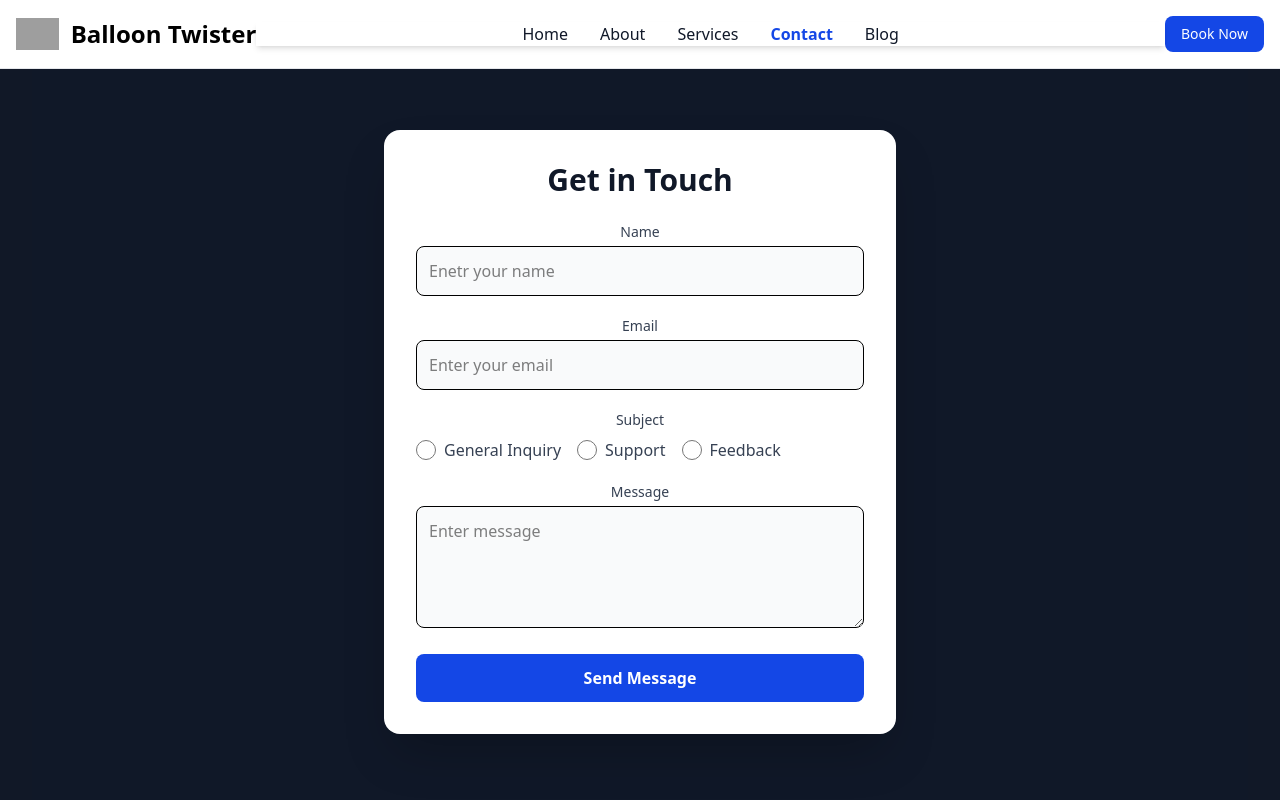
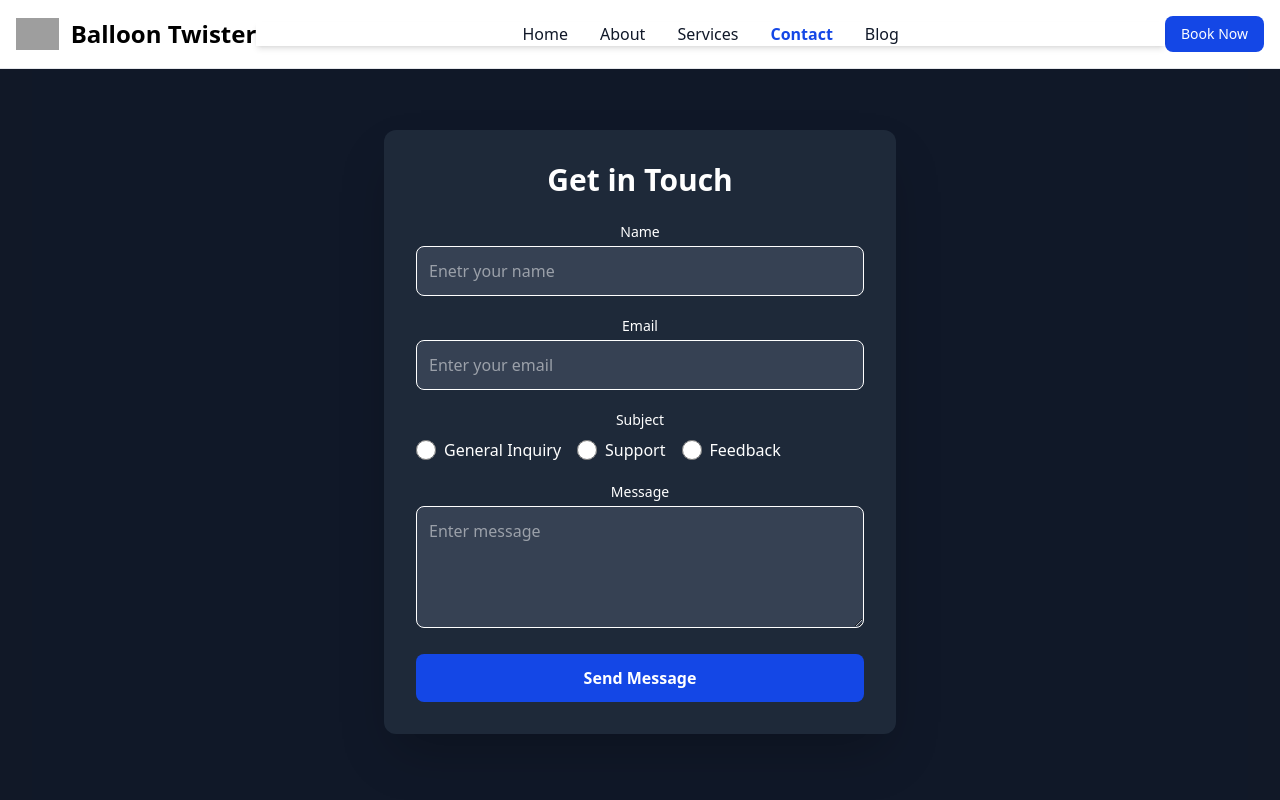
Before and after one commit to kshakya154/Balloon-Twister, a React (Vite) app: page /contact in a window 1280 px wide. Shown: the top 800 px of the page. Built offline with nearby package versions, Linux system fonts and the light colour scheme; no server answers; grey boxes are pictures that could not be loaded.

Commit message:
Booking page connecting with appwrite

```diff
--- a/package.json
+++ b/package.json
@@ -11,6 +11,7 @@
   },
   "dependencies": {
     "@tailwindcss/vite": "^4.0.12",
+    "appwrite": "^17.0.1",
     "framer-motion": "^12.5.0",
     "keen-slider": "^6.8.6",
     "react": "^19.0.0",
--- /dev/null
+++ b/src/appwrite/appwrite.js
@@ -0,0 +1,10 @@
+import { Client,Databases } from "appwrite";
+const client=new Client();
+
+client
+.setEndpoint(import.meta.env.VITE_APPWRITE_URL)
+.setProject(import.meta.env.VITE_APPWRITE_PROJECT_ID);
+
+const databases=new Databases(client);
+
+export {databases};
--- a/src/components/Booking.jsx
+++ b/src/components/Booking.jsx
@@ -1,6 +1,8 @@
 import React, { useState } from "react";
 import { useForm } from "react-hook-form";
 import { motion } from "framer-motion";
+import { databases } from "../appwrite/appwrite";
+import { ID } from "appwrite";
 
 function Booking() {
   const {
@@ -23,14 +25,40 @@ function Booking() {
     "Baddi",
   ];
 
-  const onSubmit = (data) => {
-    console.log(data);
+  const onSubmit = async (data) => {
+    try {
+      // Formatting data to match Appwrite's required structure
+      const formattedData = {
+        Name: data.name, // Capitalized to match Appwrite field
+        email: data.email,
+        phone: data.phone,
+        event: data.eventType, // Matching Appwrite's schema
+        date: new Date(data.eventDate).toISOString(), // Convert to correct format
+        location: data.eventLocation,
+        types: data.services ? data.services.join(", ") : "", // Convert array to string
+        theme: data.theme || "",
+        "additional-demand": data.additionalRequests || "", // Match Appwrite field name
+      };
+
+      const response = await databases.createDocument(
+        import.meta.env.VITE_APPWRITE_DATABASE_ID,
+        import.meta.env.VITE_APPWRITE_COLLECTION_ID,
+        ID.unique(),
+        formattedData
+      );
+
+      console.log("Document created:", response);
+
+      // Show success message
       setShowMessage(true);
       setButtonConfirmed(true);
       setTimeout(() => {
         setShowMessage(false);
         setButtonConfirmed(false);
       }, 3000);
+    } catch (error) {
+      console.error("Error creating document:", error);
+    }
   };
 
   return (
@@ -138,11 +166,11 @@ function Booking() {
             className="w-full p-3 rounded bg-gray-700 border border-gray-600"
           ></textarea>
 
-          <input
+          {/* <input
             type="file"
             {...register("images")}
             className="w-full p-3 bg-gray-700 border border-gray-600 rounded"
-          />
+          /> */}
 
           <button
             type="submit"
--- a/src/components/Contact.jsx
+++ b/src/components/Contact.jsx
@@ -28,20 +28,18 @@ export default function Contact() {
         initial={{ opacity: 0, y: 50 }}
         animate={{ opacity: 1, y: 0 }}
         transition={{ duration: 0.5 }}
-        className="w-full max-w-lg p-8 bg-white bg-opacity-30 backdrop-blur-2xl shadow-2xl rounded-2xl"
+        className="w-full max-w-lg p-8 bg-gray-800 bg-opacity-30 backdrop-blur-2xl shadow-2xl rounded-xl"
       >
-        <h2 className="text-3xl font-extrabold text-center text-gray-900 mb-6">
+        <h2 className="text-3xl font-extrabold text-center text-white mb-6">
           Get in Touch
         </h2>
         <form onSubmit={handleSubmit(onSubmit)} className="space-y-5">
           <div>
-            <label className="block text-sm font-medium text-gray-700">
-              Name
-            </label>
+            <label className="block text-sm font-medium text-white">Name</label>
             <input
               placeholder="Enetr your name"
               {...register("name", { required: "Name is required" })}
-              className="w-full p-3 mt-1 border rounded-lg focus:ring-2 focus:ring-indigo-400 focus:outline-none bg-gray-50 bg-opacity-50 backdrop-blur-md"
+              className="w-full p-3 mt-1 border rounded-lg focus:ring-2 focus:ring-indigo-400 focus:outline-none bg-gray-700 bg-opacity-50 backdrop-blur-md text-white"
             />
             {errors.name && (
               <p className="text-red-500 text-sm">{errors.name.message}</p>
@@ -49,7 +47,7 @@ export default function Contact() {
           </div>
 
           <div>
-            <label className="block text-sm font-medium text-gray-700">
+            <label className="block text-sm font-medium text-white">
               Email
             </label>
             <input
@@ -62,7 +60,7 @@ export default function Contact() {
                   message: "Enter a valid email",
                 },
               })}
-              className="w-full p-3 mt-1 border rounded-lg focus:ring-2 focus:ring-indigo-400 focus:outline-none bg-gray-50 bg-opacity-50 backdrop-blur-md"
+              className="w-full p-3 mt-1 border rounded-lg focus:ring-1 focus:ring-indigo-400 focus:outline-none bg-gray-700 bg-opacity-50 backdrop-blur-md text-white"
             />
             {errors.email && (
               <p className="text-red-500 text-sm">{errors.email.message}</p>
@@ -70,7 +68,7 @@ export default function Contact() {
           </div>
 
           <div>
-            <label className="block text-sm font-medium text-gray-700 mb-2">
+            <label className="block text-sm font-medium text-white mb-2">
               Subject
             </label>
             <div className="flex space-x-4">
@@ -85,7 +83,7 @@ export default function Contact() {
                     onChange={() => handleSubjectChange(subject)}
                     className="form-radio h-5 w-5 text-indigo-600 focus:ring-indigo-400"
                   />
-                  <span className="text-gray-700">{subject}</span>
+                  <span className="text-white">{subject}</span>
                 </label>
               ))}
             </div>
@@ -95,13 +93,13 @@ export default function Contact() {
           </div>
 
           <div>
-            <label className="block text-sm font-medium text-gray-700">
+            <label className="block text-sm font-medium text-white">
               Message
             </label>
             <textarea
               placeholder="Enter message"
               {...register("message", { required: "Message is required" })}
-              className="w-full p-3 mt-1 border rounded-lg focus:ring-2 focus:ring-indigo-400 focus:outline-none bg-gray-50 bg-opacity-50 backdrop-blur-md"
+              className="w-full p-3 mt-1 border rounded-lg focus:ring-2 focus:ring-indigo-400 focus:outline-none bg-gray-700 bg-opacity-50 backdrop-blur-md text-white"
               rows="4"
             ></textarea>
             {errors.message && (
--- a/src/components/Home.jsx
+++ b/src/components/Home.jsx
@@ -23,14 +23,12 @@ function Home() {
             <Link
               to="/contact"
               class="uppercase rounded-sm bg-red-400 font-bold text-white px-8 py-4 mx-auto mr-4 hidden md:inline"
-              href="#contact-form"
             >
               Contact us
             </Link>
             <Link
               to="/booking"
               class="uppercase rounded-sm bg-green-400 font-bold text-white px-8 py-4 mx-auto hidden md:inline"
-              href="#about-me"
             >
               Book now
             </Link>
--- a/src/components/Services.jsx
+++ b/src/components/Services.jsx
@@ -1,6 +1,7 @@
 import { div } from "framer-motion/client";
 import React from "react";
 import { motion } from "framer-motion";
+import { Link } from "react-router";
 function Services() {
   return (
     <div>
@@ -43,12 +44,12 @@ function Services() {
                       match your theme and bring joy to every occasion
                     </p>
                     <div className="mt-6">
-                      <a
+                      <Link
                         className="inline-flex rounded-lg bg-blue-700 px-4 py-1.5 text-base font-semibold leading-7 text-white shadow-sm  hover:bg-blue-800 "
-                        href="/login"
+                        to="/booking"
                       >
                         Book Now
-                      </a>
+                      </Link>
                     </div>
                   </div>
                 </div>
@@ -102,12 +103,12 @@ function Services() {
                       unforgettable
                     </p>
                     <div className="mt-6">
-                      <a
+                      <Link
                         className="inline-flex rounded-lg bg-blue-700 px-4 py-1.5 text-base font-semibold leading-7 text-white shadow-sm  hover:bg-blue-800 "
-                        href="/login"
+                        to="/booking"
                       >
                         Book Now
-                      </a>
+                      </Link>
                     </div>
                   </div>
                 </div>
@@ -160,12 +161,12 @@ function Services() {
                       your special event
                     </p>
                     <div className="mt-6">
-                      <a
+                      <Link
                         className="inline-flex rounded-lg bg-blue-700 px-4 py-1.5 text-base font-semibold leading-7 text-white shadow-sm   hover:bg-blue-800 "
-                        href="/login"
+                        to="/booking"
                       >
                         Book Now
-                      </a>
+                      </Link>
                     </div>
                   </div>
                 </div>
```
Also changed, not shown: 2 other files (tests, documents, lock files or other folders). Lines whose indentation alone changed are shown as unchanged.
